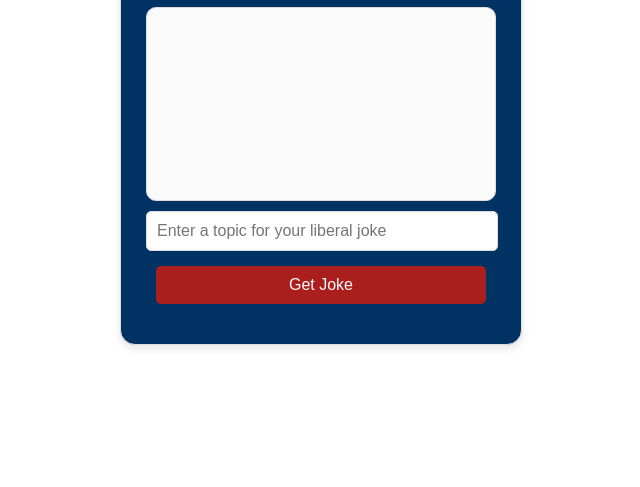
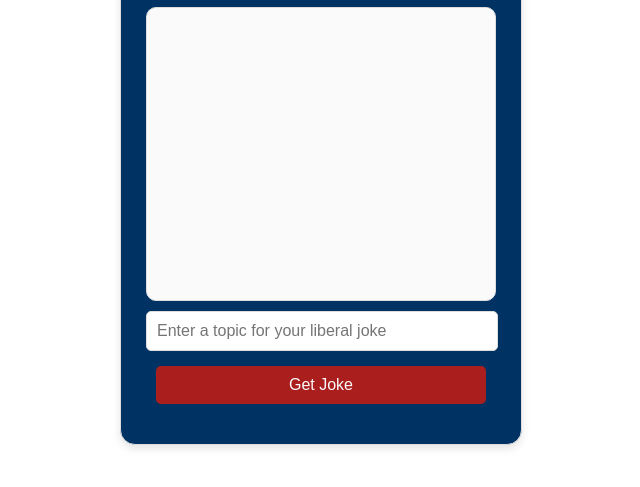
Before and after one commit to redelephantrepublican/joke-assistant, a plain HTML site: page templates/index.html in a window 1280 px wide. Shown: the part 67-554 px from the top of the page, without its empty margins (319-959 px from the left). Drawn offline with Linux system fonts and the light colour scheme.

Commit message:
Vertical height

```diff
--- a/templates/index.html
+++ b/templates/index.html
@@ -23,7 +23,7 @@ body {
     /* Set the maximum width */
     width: 80%;
     /* Set the width to 80% to prevent horizontal scrolling */
-    min-height: 350px;
+    min-height: 450px;
     /* Minimum height to see multiple responses */
     margin: 0 auto;
     /* Center in the available space */
@@ -137,8 +137,6 @@ button:hover {
     #chatbox {
         width: 80%;
         /* Take up most of the column width */
-        min-height: 400px;
-        /* Adjust height for smaller devices */
     }
     #userInput, button {
         width: calc(100% - 20px);
```
